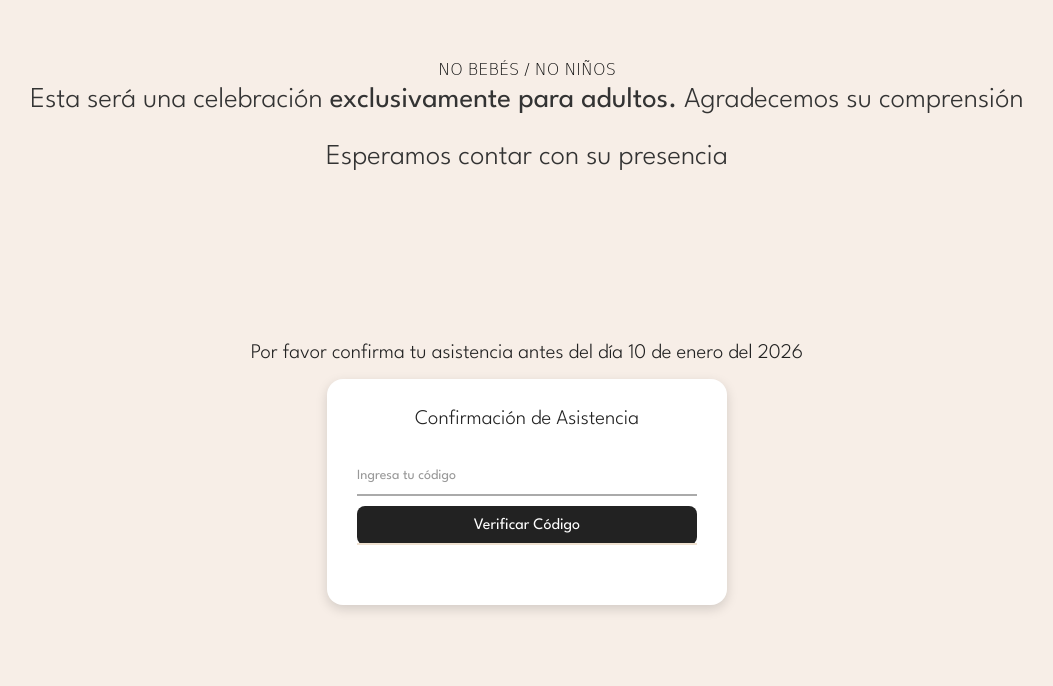
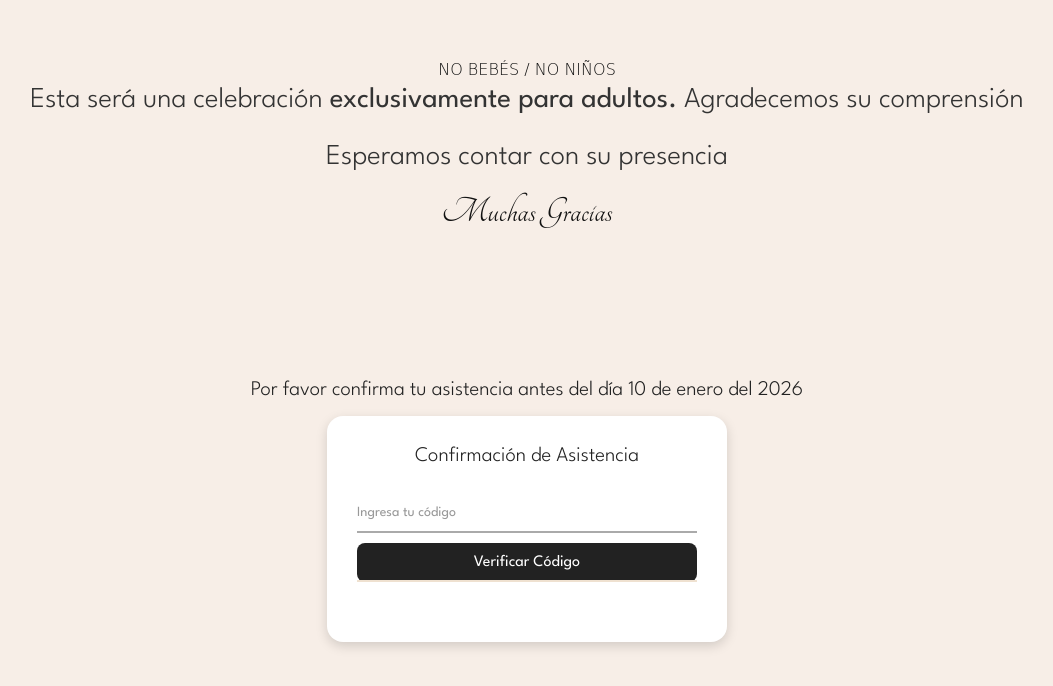
Before and after one commit to hummbertwo/bodadyh, a plain HTML site: page index.html in a window 1280 px wide. Shown: the part 5717-6403 px from the top of the page, without its empty margins (113-1166 px from the left). Before the commit the page ends 6372 px from the top, so only its background shows below. Drawn offline with nearby package versions, Linux system fonts and the light colour scheme; a script that the page names is missing; a web font is replaced by a local one.

Commit message:
Update index.html

```diff
--- a/index.html
+++ b/index.html
@@ -287,6 +287,7 @@
       <p>Esperamos contar con su presencia</p>
       <br>
       </div>
+      <h2 class="text-seis">Muchas Gracias</h2>
   </section>
 
 
```
